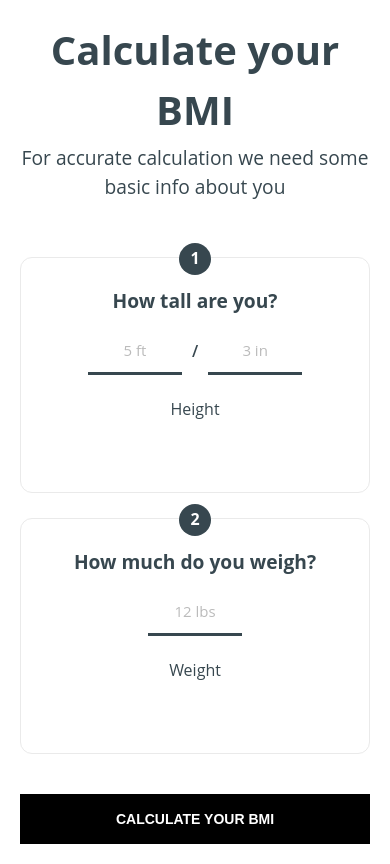
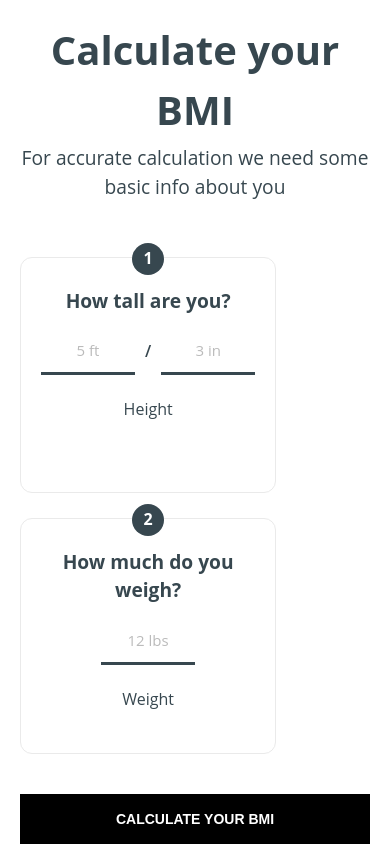
Before and after one commit to jyoti15111/BMI-Calculator, a React (Vite) app: page / in a window 390 px wide. Built offline with nearby package versions, Linux system fonts and the light colour scheme; the HTML template or start-up script is replaced by a standard one.

Commit message:
minor css

```diff
--- a/src/index.css
+++ b/src/index.css
@@ -363,6 +363,7 @@ img {
   .cards-grid,
   .cards-grid-3 {
     grid-template-columns: 1fr;
+    width: 241px;
   }
 }
 @media (prefers-color-scheme: dark) {
```
